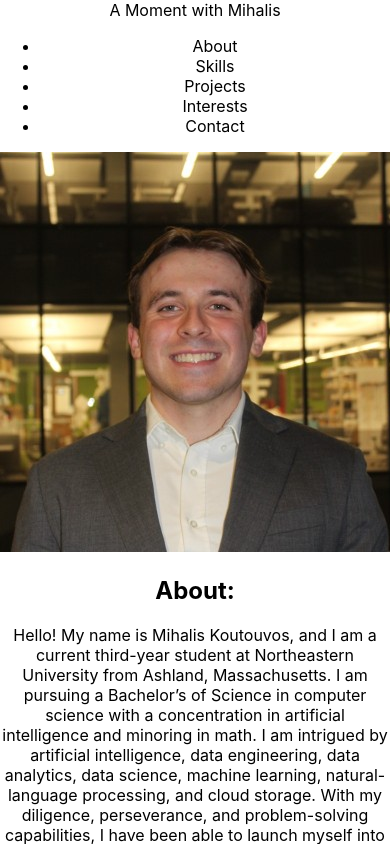
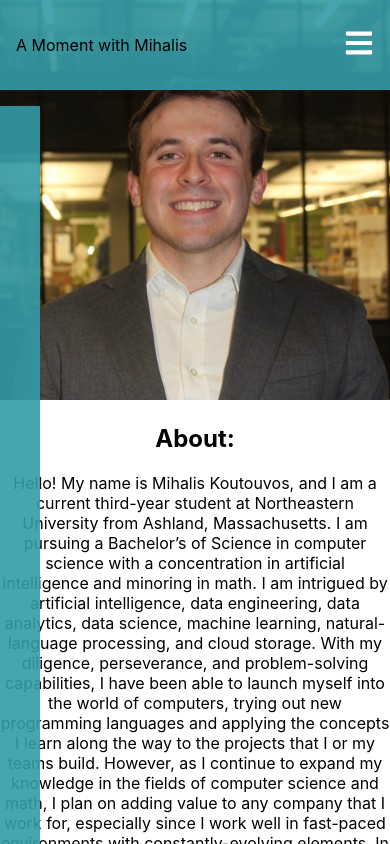
Before and after one commit to Mihalis-Koutouvos/updated_personal_website, a React (Create React App) app in the folder updated_personal_website/: page / in a window 390 px wide. Shown: the top 844 px of the page. Built offline with nearby package versions, Linux system fonts and the light colour scheme.

Commit message:
Added a bunch of styling for the navbar. Need to fix it up a bit more in some areas

```diff
--- a/updated_personal_website/package.json
+++ b/updated_personal_website/package.json
@@ -9,6 +9,7 @@
     "@testing-library/user-event": "^13.5.0",
     "react": "^19.1.0",
     "react-dom": "^19.1.0",
+    "react-icons": "^5.5.0",
     "react-scripts": "5.0.1",
     "react-scroll": "^1.9.3",
     "web-vitals": "^2.1.4"
--- a/updated_personal_website/src/App.js
+++ b/updated_personal_website/src/App.js
@@ -6,6 +6,7 @@ import Skills from "./Skills";
 import Projects from "./Projects";
 import Interests from "./Interests";
 import Contact from "./Contact";
+import Footer from "./Footer";
 
 function App() {
   return (
@@ -16,6 +17,7 @@ function App() {
       <Projects />
       <Interests />
       <Contact />
+      <Footer />
 
 
     </div>
--- a/updated_personal_website/src/Navbar.css
+++ b/updated_personal_website/src/Navbar.css
@@ -0,0 +1,98 @@
+.header {
+    position: fixed;
+    height: 90px;
+    width: 100%;
+    top: 0;
+    left: 0;
+    z-index: 1;
+    transition: .3s ease-in;
+    overflow: hidden;
+    background-color: rgba(51, 155, 169, 0.9);
+}
+
+.header .navbar {
+    display: flex;
+    justify-content: space-between;
+    align-items: center;
+    max-width: 1240px;
+    margin: auto;
+    height: 100%;
+    padding: 0 1rem;
+}
+
+.header .nav-menu a {
+    color: #ffffff;
+    margin: 20px;
+}
+
+.nav-menu {
+    list-style-type: none;
+}
+
+.nav-menu.active {
+    list-style-type: none;
+}
+
+.header .navbar img {
+    width: 250px;
+    height: auto;
+}
+
+.header .nav-menu {
+    display: flex;
+}
+
+.header .nav-item {
+    padding: 1rem;
+    font-weight: 500;
+}
+
+.header .nav-item a:hover {
+    padding-bottom: 12px;
+    border-bottom: 3px solid var(--secondary-color);
+}
+
+.hamburger {
+    display: none;
+}
+
+
+@media screen and (max-width:940px) {
+    .header {
+        max-width: 100%;
+        background-color: rgba(51, 155, 169, 0.9);
+    }
+
+    .header .navbar {
+        max-width: 100%;
+    }
+
+    .hamburger {
+        display: block;
+    }
+
+    .nav-menu {
+        position: fixed;
+        left: -100%;
+        top: 90px;
+        flex-direction: column;
+        background-color: rgba(51, 155, 169, 0.9);
+        width: 100%;
+        height: 90vh;
+        z-index: 999;
+        text-align: center;
+        transition: .3s;
+    }
+
+    .nav-menu.active {
+        left: 0;
+    }
+
+    .nav-item {
+        margin: 1.5rem 0;
+    }
+
+    .header .navbar img {
+        width: 150px;
+    }
+}
--- a/updated_personal_website/src/Navbar.js
+++ b/updated_personal_website/src/Navbar.js
@@ -1,4 +1,5 @@
 import React, { useState } from 'react'
+import {FaBars, FaTimes} from 'react-icons/fa'
 import {Link} from 'react-scroll'
 import "./Navbar.css"
 //rafce
@@ -24,8 +25,17 @@ const Navbar = () => {
 
             {/*Even though the smooth scroll works, we need to be able to see the title of each section, so we adjust the offset.*/}
             {/*Feel free to play around with the offset as deemed fit.*/}
-            <Link to="/" spy={true} smooth={true} offset={-100} duration={500} onClick={closeMenu}>A Moment with Mihalis</Link>
+            <div className='moment-tag'>
+                <Link to="/" spy={true} smooth={true} offset={-100} duration={500} onClick={closeMenu}>A Moment with Mihalis</Link>
+            </div>
 
+
+
+            <div className='hamburger' onClick={handleClick}>
+                {click ? (<FaTimes size={30} style={{ color: '#ffffff' }} />)
+                    : (<FaBars size={30} style={{ color: '#ffffff' }} />)}
+
+            </div>
 
             <ul className={click ? "nav-menu active" : "nav-menu"}>
                 <li>
```
Also changed, not shown: 1 other file (tests, documents, lock files or other folders).
